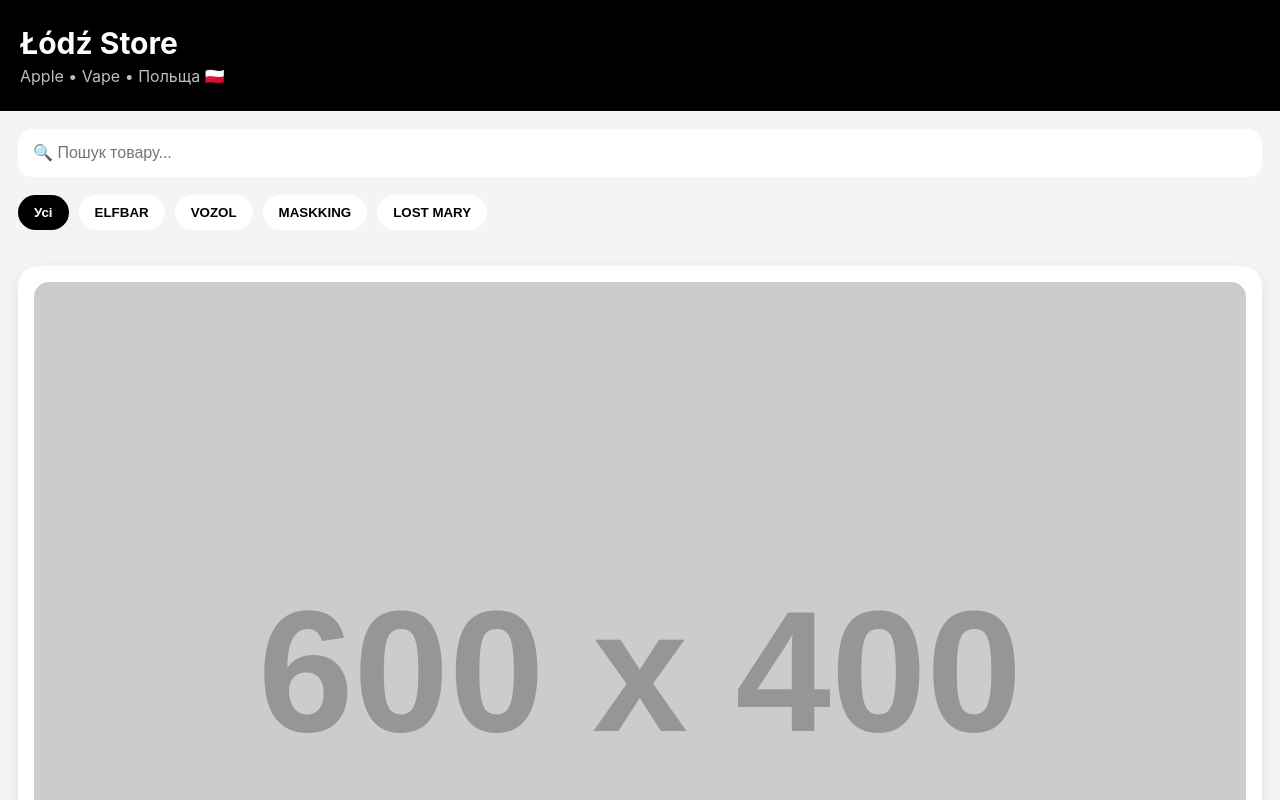
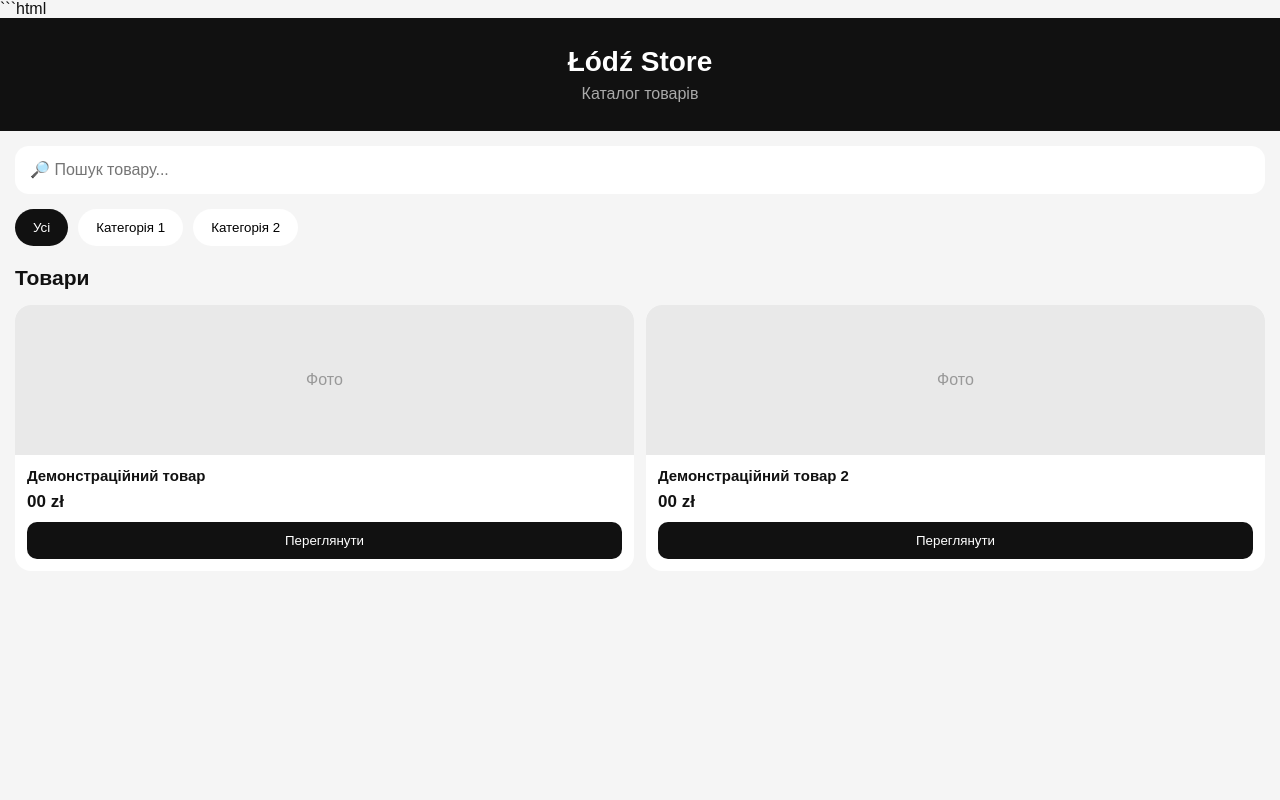
Before and after one commit to ceyayaznayu/lodz-store, a plain HTML site: page index.html in a window 1280 px wide. Shown: the top 800 px of the page. Drawn offline with Linux system fonts and the light colour scheme; placeholder pictures from the web are drawn by us.

Commit message:
Refactor HTML and CSS for Łódź Store page

````diff
--- a/index.html
+++ b/index.html
@@ -1,182 +1,266 @@
+```html
 <!DOCTYPE html>
 <html lang="uk">
+
 <head>
+
 <meta charset="UTF-8">
+
 <meta name="viewport" content="width=device-width, initial-scale=1.0">
+
 <title>Łódź Store</title>
 
 <style>
-*{
-  margin:0;
-  padding:0;
-  box-sizing:border-box;
+
+* {
+box-sizing: border-box;
 }
 
-body{
-  font-family:-apple-system,BlinkMacSystemFont,"Segoe UI",sans-serif;
-  background:#f4f4f4;
-  color:#111;
+body {
+margin: 0;
+font-family: Arial, sans-serif;
+background: #f5f5f5;
+color: #111;
 }
 
-header{
-  background:#000;
-  color:#fff;
-  padding:25px 20px;
+.header {
+background: #111;
+color: white;
+text-align: center;
+padding: 28px 15px;
 }
 
-header h1{
-  font-size:30px;
+.header h1 {
+margin: 0;
+font-size: 28px;
 }
 
-header p{
-  color:#bdbdbd;
-  margin-top:5px;
+.header p {
+margin: 7px 0 0;
+color: #aaa;
 }
 
-.search{
-  padding:18px;
+.search {
+padding: 15px;
 }
 
-.search input{
-  width:100%;
-  padding:15px;
-  border:none;
-  border-radius:15px;
-  font-size:16px;
-  background:white;
+.search input {
+width: 100%;
+padding: 15px;
+border: 0;
+border-radius: 14px;
+font-size: 16px;
+outline: none;
 }
 
-.categories{
-  display:flex;
-  overflow:auto;
-  gap:10px;
-  padding:0 18px 18px;
+.categories {
+display: flex;
+gap: 10px;
+padding: 0 15px 15px;
+overflow-x: auto;
 }
 
-.categories button{
-  border:none;
-  background:#fff;
-  padding:10px 16px;
-  border-radius:30px;
-  font-weight:bold;
+.categories button {
+border: 0;
+background: white;
+padding: 11px 18px;
+border-radius: 20px;
+white-space: nowrap;
 }
 
-.categories button:first-child{
-  background:#000;
-  color:white;
+.categories button.active {
+background: #111;
+color: white;
 }
 
-.products{
-  padding:18px;
+.title {
+padding: 5px 15px 15px;
+font-size: 21px;
+font-weight: bold;
 }
 
-.card{
-  background:white;
-  border-radius:20px;
-  padding:16px;
-  margin-bottom:18px;
-  box-shadow:0 5px 15px rgba(0,0,0,.08);
+.products {
+display: grid;
+grid-template-columns: 1fr 1fr;
+gap: 12px;
+padding: 0 15px 30px;
 }
 
-.card img{
-  width:100%;
-  border-radius:15px;
+.product {
+background: white;
+border-radius: 16px;
+overflow: hidden;
 }
 
-.name{
-  font-size:20px;
-  font-weight:bold;
-  margin-top:12px;
+.photo {
+height: 150px;
+background: #e9e9e9;
+display: flex;
+justify-content: center;
+align-items: center;
+color: #999;
 }
 
-.model{
-  color:#666;
-  margin-top:5px;
+.info {
+padding: 12px;
 }
 
-.price{
-  color:#0a8f34;
-  font-size:22px;
-  font-weight:bold;
-  margin-top:12px;
+.name {
+font-weight: bold;
+font-size: 15px;
 }
 
-.buy{
-  width:100%;
-  margin-top:15px;
-  border:none;
-  background:black;
-  color:white;
-  padding:14px;
-  border-radius:14px;
-  font-size:16px;
+.price {
+margin-top: 8px;
+font-weight: bold;
+font-size: 17px;
 }
+
+.button {
+width: 100%;
+margin-top: 10px;
+padding: 11px;
+border: 0;
+border-radius: 10px;
+background: #111;
+color: white;
+}
+
 </style>
 
 </head>
 
 <body>
 
-<header>
+<div class="header">
+
 <h1>Łódź Store</h1>
-<p>Apple • Vape • Польща 🇵🇱</p>
-</header>
+
+<p>Каталог товарів</p>
+
+</div>
 
 <div class="search">
-<input placeholder="🔍 Пошук товару...">
+
+<input type="text" id="search" placeholder="🔎 Пошук товару..." oninput="searchProducts()">
+
 </div>
 
 <div class="categories">
-<button>Усі</button>
-<button>ELFBAR</button>
-<button>VOZOL</button>
-<button>MASKKING</button>
-<button>LOST MARY</button>
+
+<button class="active" onclick="filterProducts('all', this)">
+Усі
+</button>
+
+<button onclick="filterProducts('category1', this)">
+Категорія 1
+</button>
+
+<button onclick="filterProducts('category2', this)">
+Категорія 2
+</button>
+
 </div>
 
-<div class="products">
-
-<div class="card">
-<img src="https://placehold.co/600x400/000000/FFFFFF?text=ELFBAR+D3" alt="ELFBAR D3">
-<div class="name">ELFBAR D3</div>
-<div class="model">25000 затяжок</div>
-<div class="price">65 zł</div>
-<button class="buy">Купити</button>
+<div class="title">
+Товари
 </div>
 
-<div class="card">
-<img src="https://placehold.co/600x400/111111/FFFFFF?text=ELFBAR+GH+PRO" alt="GH PRO">
-<div class="name">ELFBAR GH PRO</div>
-<div class="model">33000 затяжок</div>
-<div class="price">75 zł</div>
-<button class="buy">Купити</button>
+<div class="products" id="products">
+
+<div class="product" data-category="category1">
+
+<div class="photo">
+Фото
 </div>
 
-<div class="card">
-<img src="https://placehold.co/600x400/222222/FFFFFF?text=VOZOL+VISTA" alt="VOZOL VISTA">
-<div class="name">VOZOL VISTA</div>
-<div class="model">40000 затяжок</div>
-<div class="price">80 zł</div>
-<button class="buy">Купити</button>
+<div class="info">
+
+<div class="name">
+Демонстраційний товар
 </div>
 
-<div class="card">
-<img src="https://placehold.co/600x400/333333/FFFFFF?text=MASKKING+MALUX" alt="MASKKING MALUX">
-<div class="name">MASKKING MALUX</div>
-<div class="model">50000 затяжок</div>
-<div class="price">90 zł</div>
-<button class="buy">Купити</button>
+<div class="price">
+00 zł
 </div>
 
-<div class="card">
-<img src="https://placehold.co/600x400/444444/FFFFFF?text=LOST+MARY+TURBO" alt="LOST MARY TURBO">
-<div class="name">LOST MARY TURBO</div>
-<div class="model">50000 затяжок</div>
-<div class="price">95 zł</div>
-<button class="buy">Купити</button>
+<button class="button">
+Переглянути
+</button>
+
 </div>
 
 </div>
 
+<div class="product" data-category="category2">
+
+<div class="photo">
+Фото
+</div>
+
+<div class="info">
+
+<div class="name">
+Демонстраційний товар 2
+</div>
+
+<div class="price">
+00 zł
+</div>
+
+<button class="button">
+Переглянути
+</button>
+
+</div>
+
+</div>
+
+</div>
+
+<script>
+
+function filterProducts(category, button) {
+
+document.querySelectorAll('.categories button').forEach(btn => {
+btn.classList.remove('active');
+});
+
+button.classList.add('active');
+
+document.querySelectorAll('.product').forEach(product => {
+
+if (category === 'all' || product.dataset.category === category) {
+product.style.display = '';
+} else {
+product.style.display = 'none';
+}
+
+});
+
+}
+
+
+function searchProducts() {
+
+const search = document.getElementById('search').value.toLowerCase();
+
+document.querySelectorAll('.product').forEach(product => {
+
+const name = product.querySelector('.name').innerText.toLowerCase();
+
+if (name.includes(search)) {
+product.style.display = '';
+} else {
+product.style.display = 'none';
+}
+
+});
+
+}
+
+</script>
+
 </body>
+
 </html>
````
